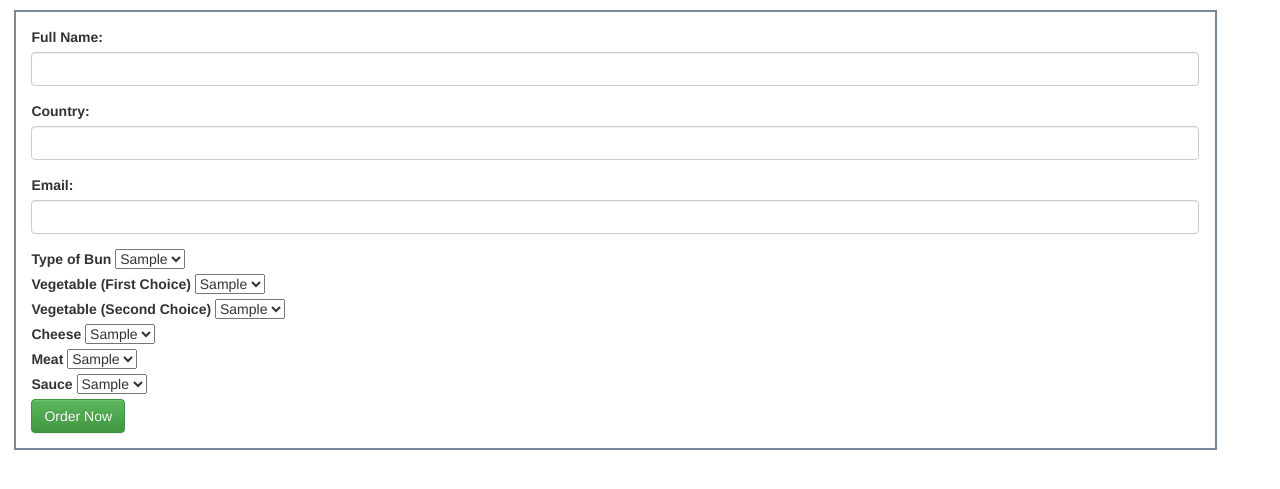
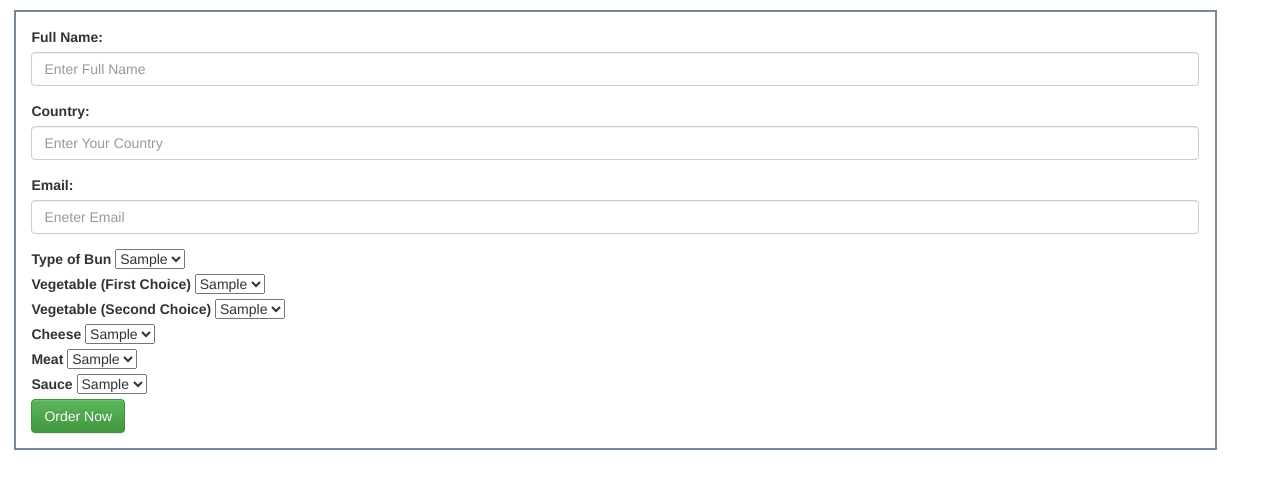
Before and after one commit to caaasssasian/Design-Your-Burger, a PHP site: page / in a window 1280 px wide. Shown: the part 90-579 px from the top of the page. Run offline with PHP 8.4, Linux system fonts and the light colour scheme; tables that the repository leaves empty or names only in its code hold one stand-in row (values such as "Sample post"); some libraries are stand-ins or nearby versions.

Commit message:
added placeholders for text inputs

```diff
--- a/index.php
+++ b/index.php
@@ -18,15 +18,15 @@
                 <fieldset>
                     <div class="form-group">
                         <label for="name">Full Name:</label>
-                        <input class="form-control" type="text" id="name" name="name" />
+                        <input class="form-control" type="text" id="name" name="name" placeholder="Enter Full Name" required />
                     </div>
                     <div class="form-group">
                         <label for="country">Country:</label>
-                        <input class="form-control" type="text" id="country" name="country" required />
+                        <input class="form-control" type="text" id="country" name="country" placeholder="Enter Your Country" required />
                     </div>
                     <div class="form-group">
                         <label for="email">Email:</label>
-                        <input class="form-control" type="email" id="email" name="email" required />
+                        <input class="form-control" type="email" id="email" name="email" placeholder="Eneter Email" required />
                     </div>
                     <div>
                         <label for="buns">Type of Bun</label>
```
